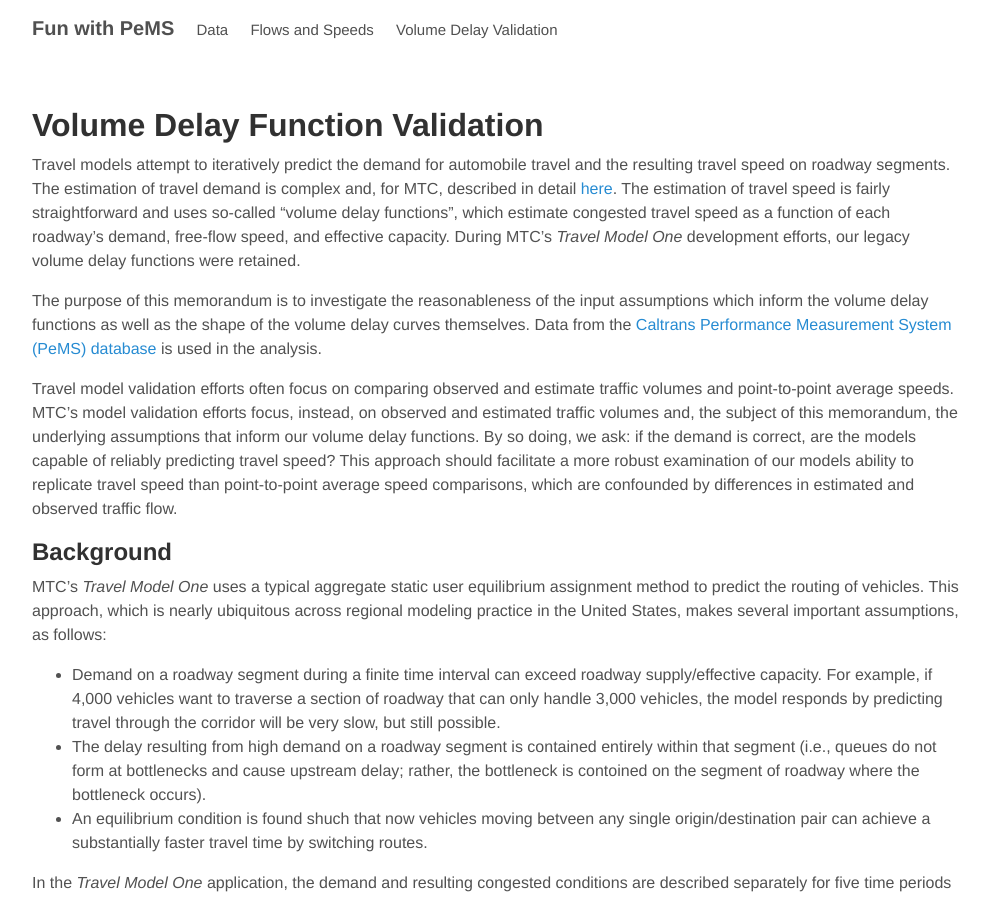
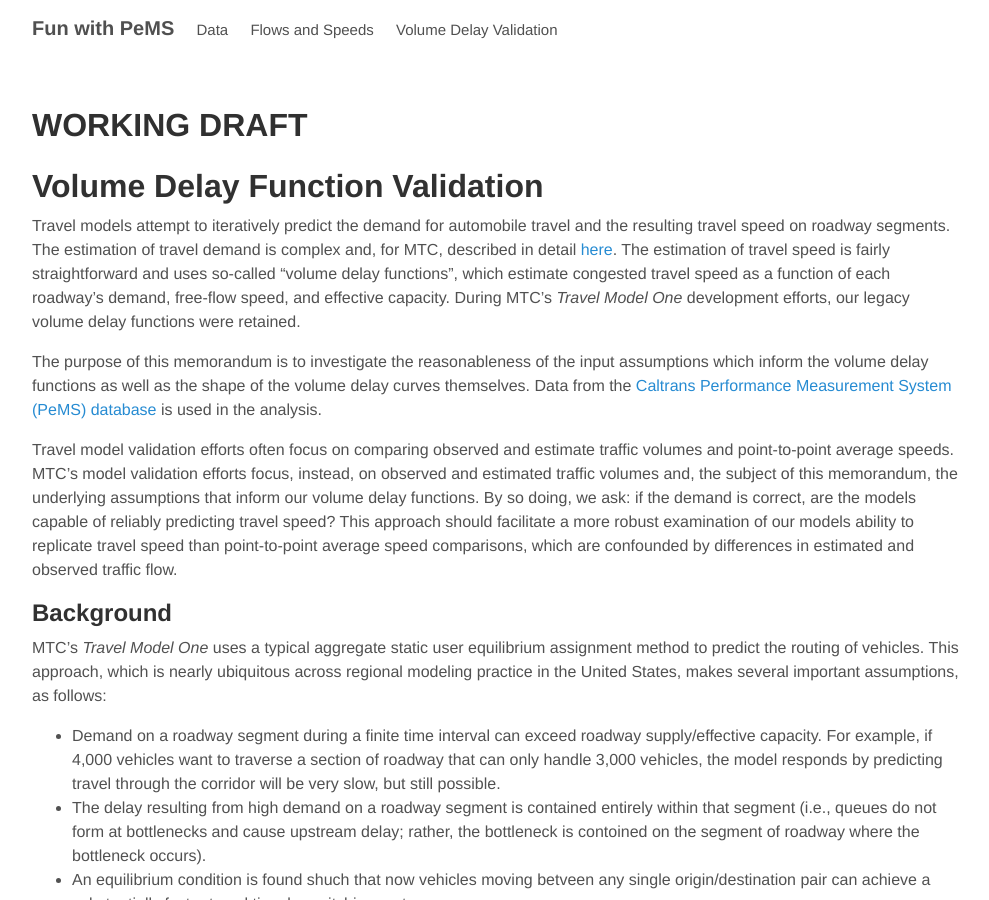
Before and after one commit to BayAreaMetro/pems-typical-weekday, a Jekyll site: the page built from vdf_validation.md, in a window 1280 px wide and 900 px high. Shown: the whole window, without its empty margins (144-1133 px from the left). Built offline with Jekyll 4.4.1, drawn with Linux system fonts in a browser that asks for light colours; nearby versions of some CDN libraries; library files that are not in the unit come from our copies.

Commit message:
working draft tag

```diff
--- a/vdf_validation.md
+++ b/vdf_validation.md
@@ -2,6 +2,8 @@
 layout: page
 title: Volume Delay Function Validation
 ---
+
+# **WORKING DRAFT**
 
 # Volume Delay Function Validation
 Travel models attempt to iteratively predict the demand for automobile travel and the resulting travel speed on roadway segments.  The estimation of travel demand is complex and, for MTC, described in detail [here](http://analytics.mtc.ca.gov/foswiki/Main/Development).  The estimation of travel speed is fairly straightforward and uses so-called "volume delay functions", which estimate congested travel speed as a function of each roadway's demand, free-flow speed, and effective capacity.  During MTC's *Travel Model One* development efforts, our legacy volume delay functions were retained.
```
